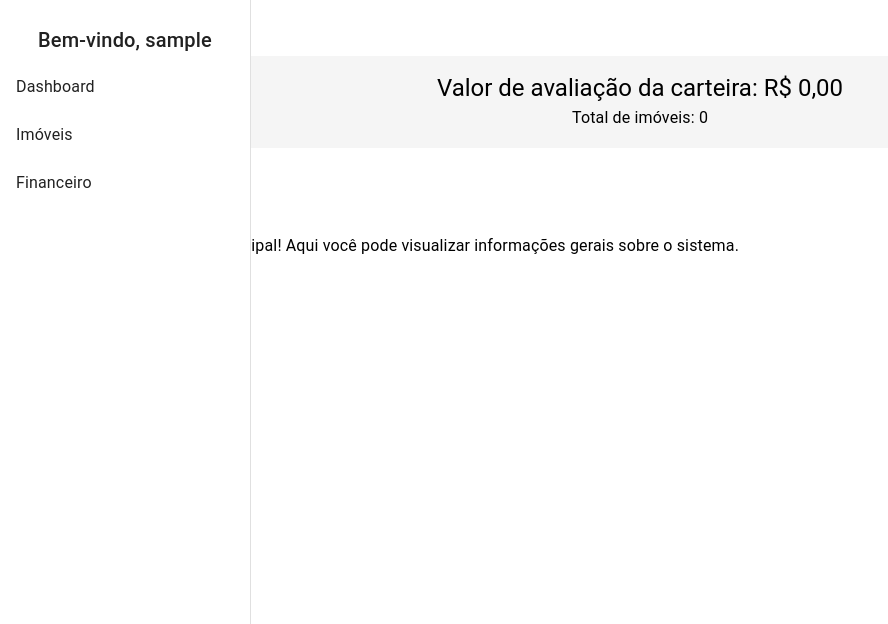
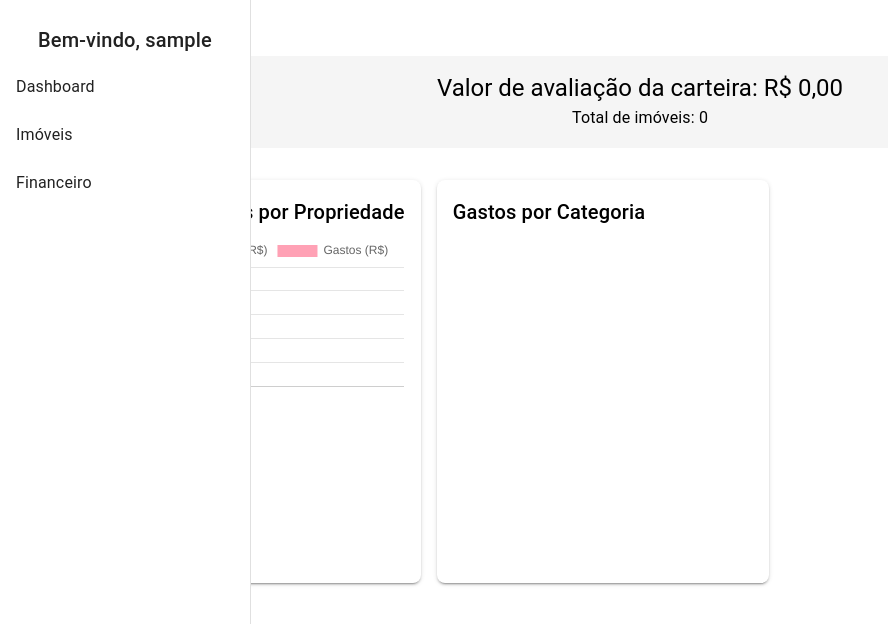
Before and after one commit to Arremato/arremato-front, a Next.js app: page / in a window 1280 px wide. Shown: the top 624 px of the page, without its empty margins (0-888 px from the left). Built offline with nearby package versions, Linux system fonts and the light colour scheme; no server answers; sample sign-in values are in the browser's storage.

Commit message:
add graphics

```diff
--- a/package.json
+++ b/package.json
@@ -13,8 +13,10 @@
     "@mui/icons-material": "^7.0.2",
     "@mui/material": "^7.0.2",
     "axios": "^1.8.4",
+    "chart.js": "^4.4.9",
     "next": "^13.4.12",
     "react": "^18.2.0",
+    "react-chartjs-2": "^5.3.0",
     "react-dom": "^18.2.0"
   },
   "devDependencies": {
--- a/src/pages/index.js
+++ b/src/pages/index.js
@@ -1,13 +1,24 @@
 import { useState, useEffect } from 'react';
-import { Typography, Container, Box } from '@mui/material';
+import { Typography, Container, Box, Grid } from '@mui/material';
+import { Bar, Pie } from 'react-chartjs-2';
+import { Chart as ChartJS, CategoryScale, LinearScale, BarElement, Title, Tooltip, Legend, ArcElement } from 'chart.js';
 import apiClient from '../utils/apiClient';
+
+// Registrar os componentes do Chart.js
+ChartJS.register(CategoryScale, LinearScale, BarElement, Title, Tooltip, Legend, ArcElement);
 
 export default function Dashboard() {
   const [totalValuation, setTotalValuation] = useState(0);
   const [totalProperties, setTotalProperties] = useState(0);
+  const [valuationData, setValuationData] = useState([]);
+  const [expenseData, setExpenseData] = useState([]);
+  const [categoryData, setCategoryData] = useState({});
+  const [categories, setCategories] = useState([]); // Armazena as categorias de despesas
 
   useEffect(() => {
     fetchPropertiesData();
+    fetchExpensesData();
+    fetchCategories();
   }, []);
 
   const fetchPropertiesData = async () => {
@@ -20,9 +31,88 @@ export default function Dashboard() {
 
       setTotalValuation(totalValuation);
       setTotalProperties(totalProperties);
+
+      // Dados para o gráfico de avaliação
+      const valuationData = properties.map((property) => ({
+        name: property.name,
+        valuation: parseFloat(property.valuation || 0),
+      }));
+      setValuationData(valuationData);
     } catch (error) {
       console.error('Erro ao buscar dados dos imóveis:', error);
     }
+  };
+
+  const fetchExpensesData = async () => {
+    try {
+      const response = await apiClient.get('/api/transactions');
+      const expenses = response.data;
+
+      // Dados para o gráfico de gastos por propriedade
+      const expenseData = expenses.reduce((acc, expense) => {
+        const propertyId = expense.property_id;
+        acc[propertyId] = (acc[propertyId] || 0) + parseFloat(expense.amount || 0);
+        return acc;
+      }, {});
+      setExpenseData(expenseData);
+
+      // Dados para o gráfico de pizza (gastos por categoria)
+      const categoryData = expenses.reduce((acc, expense) => {
+        const category = expense.category;
+        acc[category] = (acc[category] || 0) + parseFloat(expense.amount || 0);
+        return acc;
+      }, {});
+      setCategoryData(categoryData);
+    } catch (error) {
+      console.error('Erro ao buscar dados de despesas:', error);
+    }
+  };
+
+  const fetchCategories = async () => {
+    try {
+      const response = await apiClient.get('/api/expense-types');
+      setCategories(response.data);
+    } catch (error) {
+      console.error('Erro ao buscar categorias:', error);
+    }
+  };
+
+  // Configuração do gráfico de barras (valores de avaliação e gastos por propriedade)
+  const barChartData = {
+    labels: valuationData.map((data) => data.name),
+    datasets: [
+      {
+        label: 'Valor de Avaliação (R$)',
+        data: valuationData.map((data) => data.valuation),
+        backgroundColor: 'rgba(75, 192, 192, 0.6)',
+      },
+      {
+        label: 'Gastos (R$)',
+        data: valuationData.map((data) => expenseData[data.name] || 0),
+        backgroundColor: 'rgba(255, 99, 132, 0.6)',
+      },
+    ],
+  };
+
+  // Configuração do gráfico de pizza (gastos por categoria)
+  const pieChartData = {
+    labels: Object.keys(categoryData).map((categoryId) => {
+      const category = categories.find((c) => c.id === categoryId);
+      return category ? category.name : 'Desconhecido';
+    }),
+    datasets: [
+      {
+        data: Object.values(categoryData),
+        backgroundColor: [
+          '#FF6384',
+          '#36A2EB',
+          '#FFCE56',
+          '#4BC0C0',
+          '#9966FF',
+          '#FF9F40',
+        ],
+      },
+    ],
   };
 
   return (
@@ -35,12 +125,27 @@ export default function Dashboard() {
           Total de imóveis: {totalProperties}
         </Typography>
       </Box>
-      <Typography variant="h4" component="h1" gutterBottom>
-        Dashboard
-      </Typography>
-      <Typography variant="body1">
-        Bem-vindo ao painel principal! Aqui você pode visualizar informações gerais sobre o sistema.
-      </Typography>
+      <Grid container spacing={2}>
+        {/* Gráfico de barras */}
+        <Grid item xs={12} md={6}>
+          <Box sx={{ p: 2, backgroundColor: '#fff', borderRadius: 2, boxShadow: 2, height: '100%' }}>
+            <Typography variant="h6" gutterBottom>
+              Avaliação e Gastos por Propriedade
+            </Typography>
+            <Bar data={barChartData} />
+          </Box>
+        </Grid>
+
+        {/* Gráfico de pizza */}
+        <Grid item xs={12} md={6}>
+          <Box sx={{ p: 2, backgroundColor: '#fff', borderRadius: 2, boxShadow: 2, height: '100%' }}>
+            <Typography variant="h6" gutterBottom>
+              Gastos por Categoria
+            </Typography>
+            <Pie data={pieChartData} />
+          </Box>
+        </Grid>
+      </Grid>
     </Container>
   );
 }
```
Also changed, not shown: 1 other file (tests, documents, lock files or other folders).
